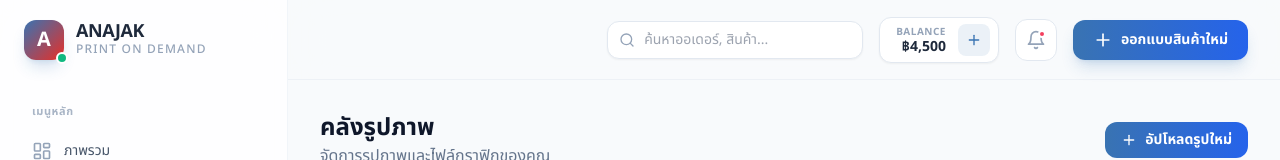
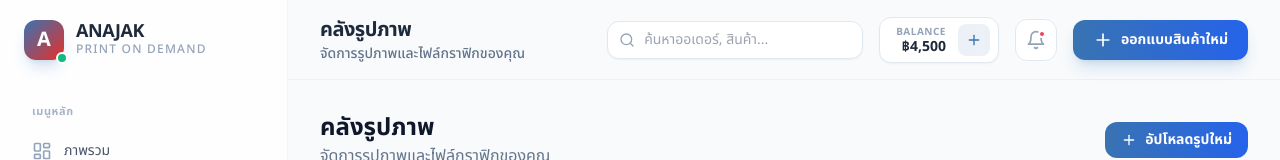
Before and after one commit to LOSTXKER/Anajak-POD, a Next.js app: page /dashboard/library in a window 1280 px wide. Shown: the top 160 px of the page. Built offline with nearby package versions, Linux system fonts and the light colour scheme.

Commit message:
Fix DashboardLayout missing title prop

```diff
--- a/src/app/dashboard/library/page.tsx
+++ b/src/app/dashboard/library/page.tsx
@@ -36,7 +36,7 @@ export default function LibraryPage() {
   });
 
   return (
-    <DashboardLayout>
+    <DashboardLayout title="คลังรูปภาพ" subtitle="จัดการรูปภาพและไฟล์กราฟิกของคุณ">
       <div className="space-y-8">
         {/* Header */}
         <div className="flex flex-col sm:flex-row sm:items-center justify-between gap-4">
```
